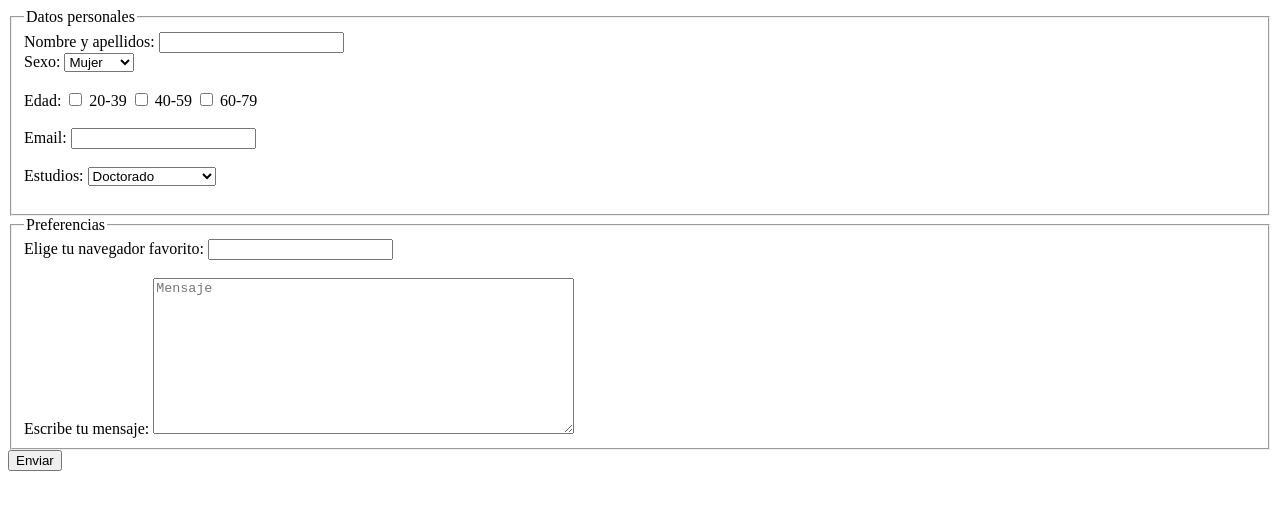
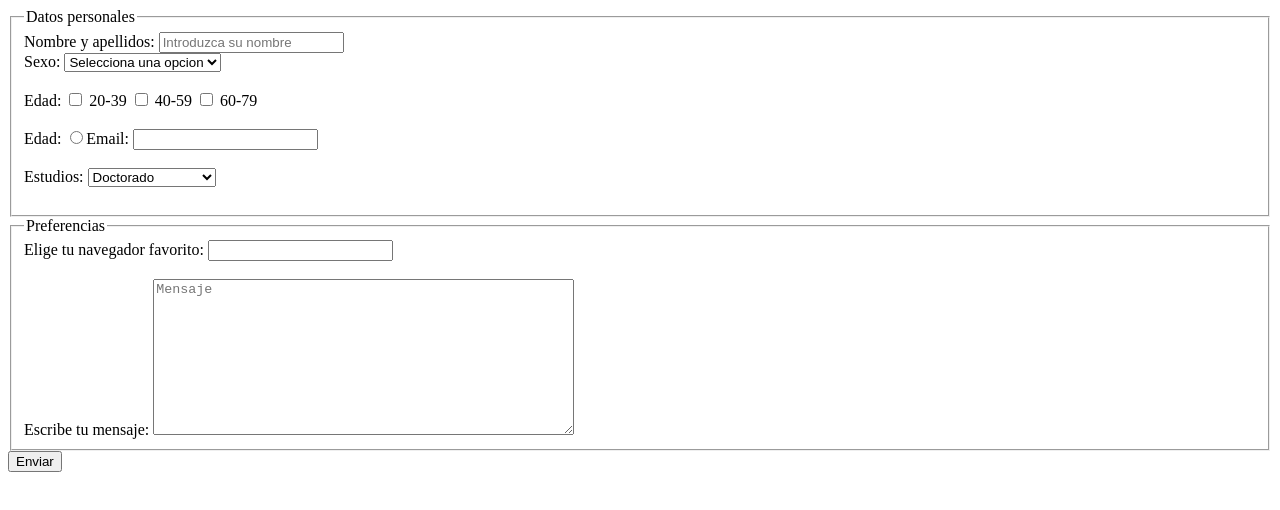
Before and after one commit to Amaeth98/ClaseLMSI, a plain HTML site: page Etiquetas_formularios_4_2/index.html in a window 1280 px wide. Drawn offline with Linux system fonts and the light colour scheme.

Commit message:
15/11/2024

```diff
--- a/Etiquetas_formularios_4_2/index.html
+++ b/Etiquetas_formularios_4_2/index.html
@@ -2,18 +2,24 @@
     <fieldset>
         <legend>Datos personales</legend>
         <label for="nombre">Nombre y apellidos: </label>
-        <input id="nombre" type="text" minlength="5" maxlength="30"><br>
+        <input id="nombre" type="text" required minlength="5" maxlength="30" placeholder="Introduzca su nombre"><br>
 
         <label for="sexo">Sexo: </label>
-        <select id="sexo">
+        <select id="sexo" required>
             <!--Etiqueta option-->
-            <option value="value1">Hombre</option>
-            <option value="value2" selected>Mujer</option>
+            <option disabled selected hidden>Selecciona una opcion</option>
+            <option value="H">Hombre</option>
+            <option value="M">Mujer</option>
+            <option value="O">otro</option>
+
         </select><br><br>
         <label>Edad: </label>
         <input type="checkbox" value="20-39"> 20-39
         <input type="checkbox" value="40-59"> 40-59
         <input type="checkbox" value="60-79"> 60-79<br><br>
+
+        <label>Edad: </label>
+            <input type="radio" id="rango1" name="contact" value="20-39"
 
         <label for="email">Email: </label>
         <input id="email" type="email"><br><br>
```
